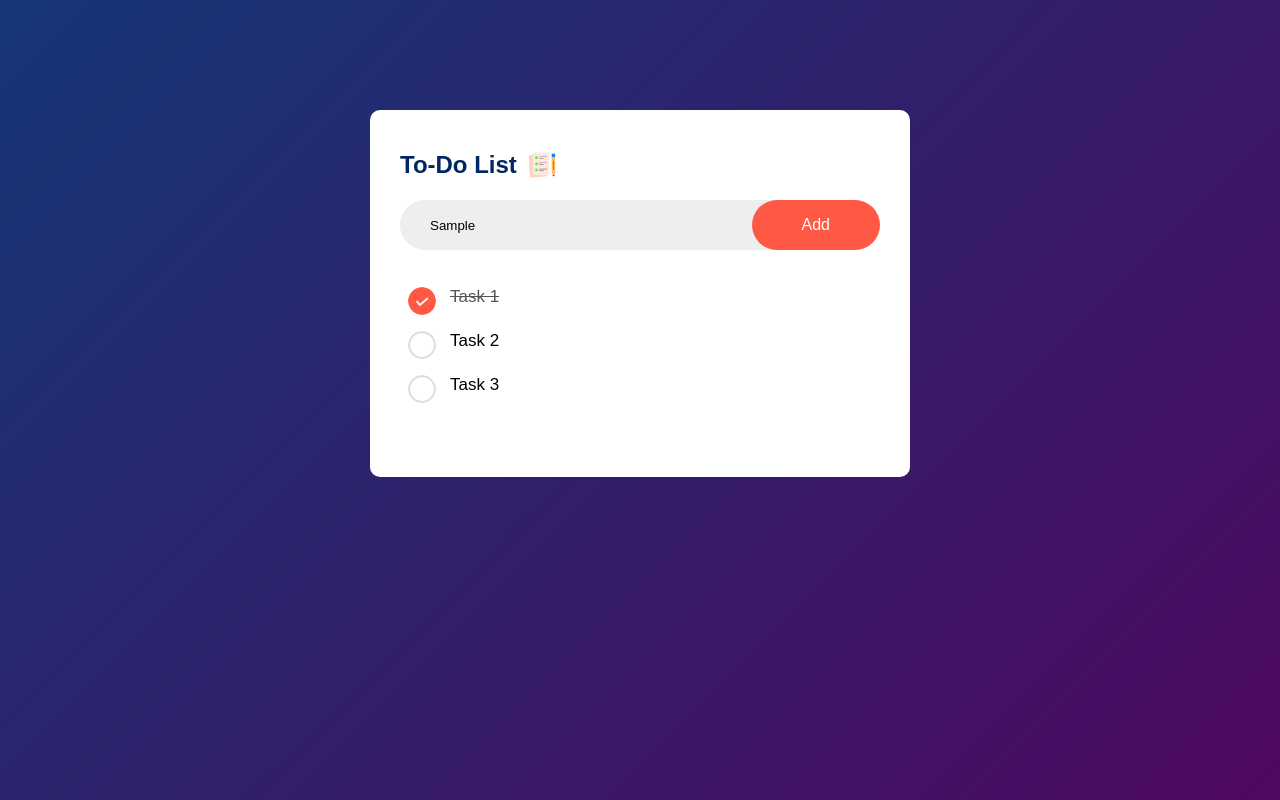
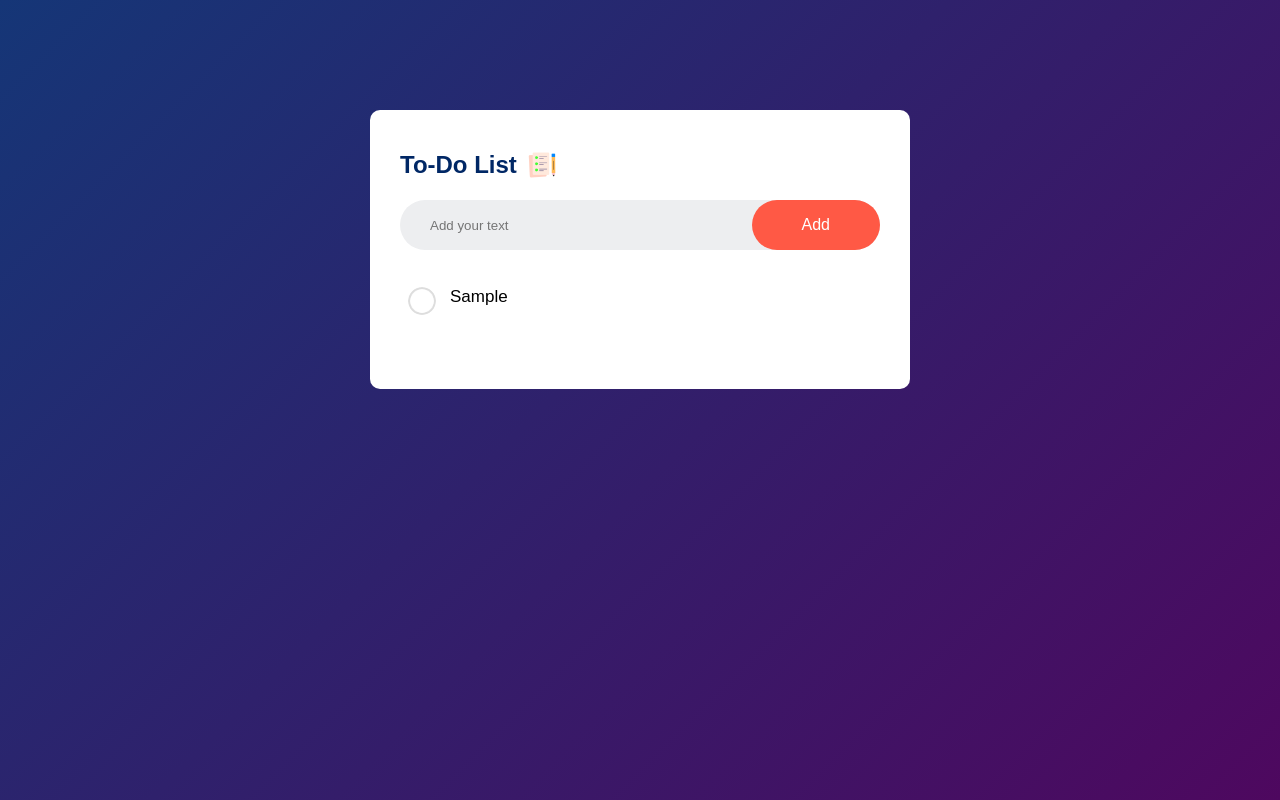
Before and after one commit to krutivaspradhan/toDoApp, a plain HTML site: page index.html in a window 1280 px wide. Both pictures are taken after typing "Sample" into the empty fields and a click on the button "Add". Drawn offline with Linux system fonts and the light colour scheme.

Commit message:
JS file added

```diff
--- a/index.html
+++ b/index.html
@@ -15,15 +15,20 @@
         <h2>To-Do List <img src="images/icon.png" alt="To-Do List icon"> </h2>
         <div class="row">
             <input type="text" id="input-box" placeholder="Add your text">
-            <button>Add</button>
+            <button onclick="addTask()">Add</button>
         </div>
         <ul id="list-container">
+            <!--
             <li class="checked">Task 1</li>
             <li>Task 2</li>
             <li>Task 3</li>
+            -->
         </ul>
     </div>
 </div>
 
+<!--Javascript Link-->
+<script src="script.js"></script>
+
 </body>
 </html>
--- /dev/null
+++ b/script.js
@@ -0,0 +1,14 @@
+const inputBox = document.getElementById("input-box");
+const listContainer = document.getElementById("list-container");
+
+function addTask(){
+    if(inputBox.value === ''){
+        alert("Require Text Input");
+    }
+    else{
+        let li = document.createElement("li");
+        li.innerHTML = inputBox.value;
+        listContainer.appendChild(li);
+    }
+    inputBox.value = '';
+}
```
